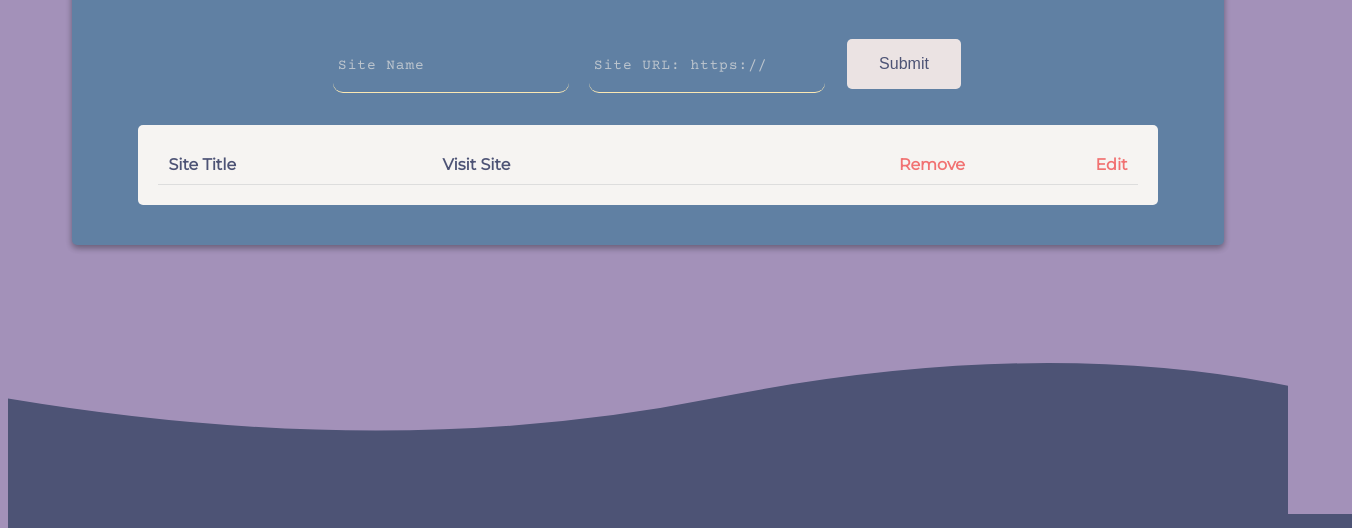
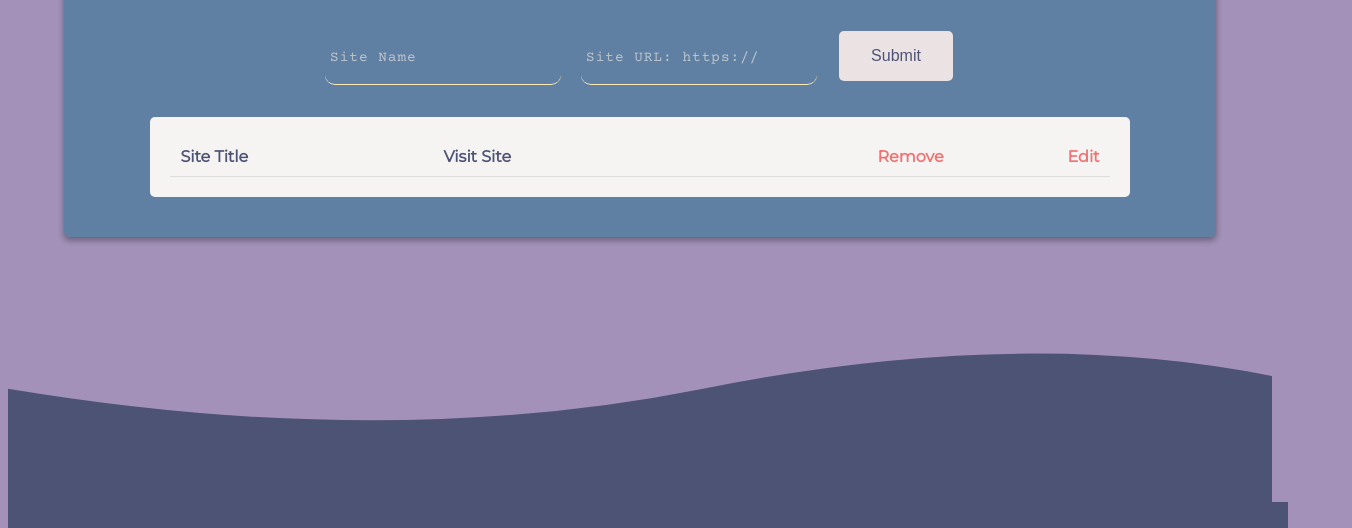
Before and after one commit to Brunno-DaSilva/MERN-bookmark, a website: page public/index.html in a window 1280 px wide. Shown: the part 226-754 px from the top of the page, 1352 px wide, since content can reach past the window. Drawn offline with nearby package versions, Linux system fonts and the light colour scheme; no server answers; grey boxes are pictures that could not be loaded.

Commit message:
Removed body top padding

```diff
--- a/public/CSS/main.css
+++ b/public/CSS/main.css
@@ -5,6 +5,7 @@
 * {
   margin: 0;
   padding: 0;
+  box-sizing: border-box;
 }
 
 :root {
@@ -22,6 +23,7 @@ body {
   background: var(--light-yellow-bg);
   width: 100vw;
   padding: 0.5rem;
+  padding-top: 0;
 }
 
 /*////////////////////
```
